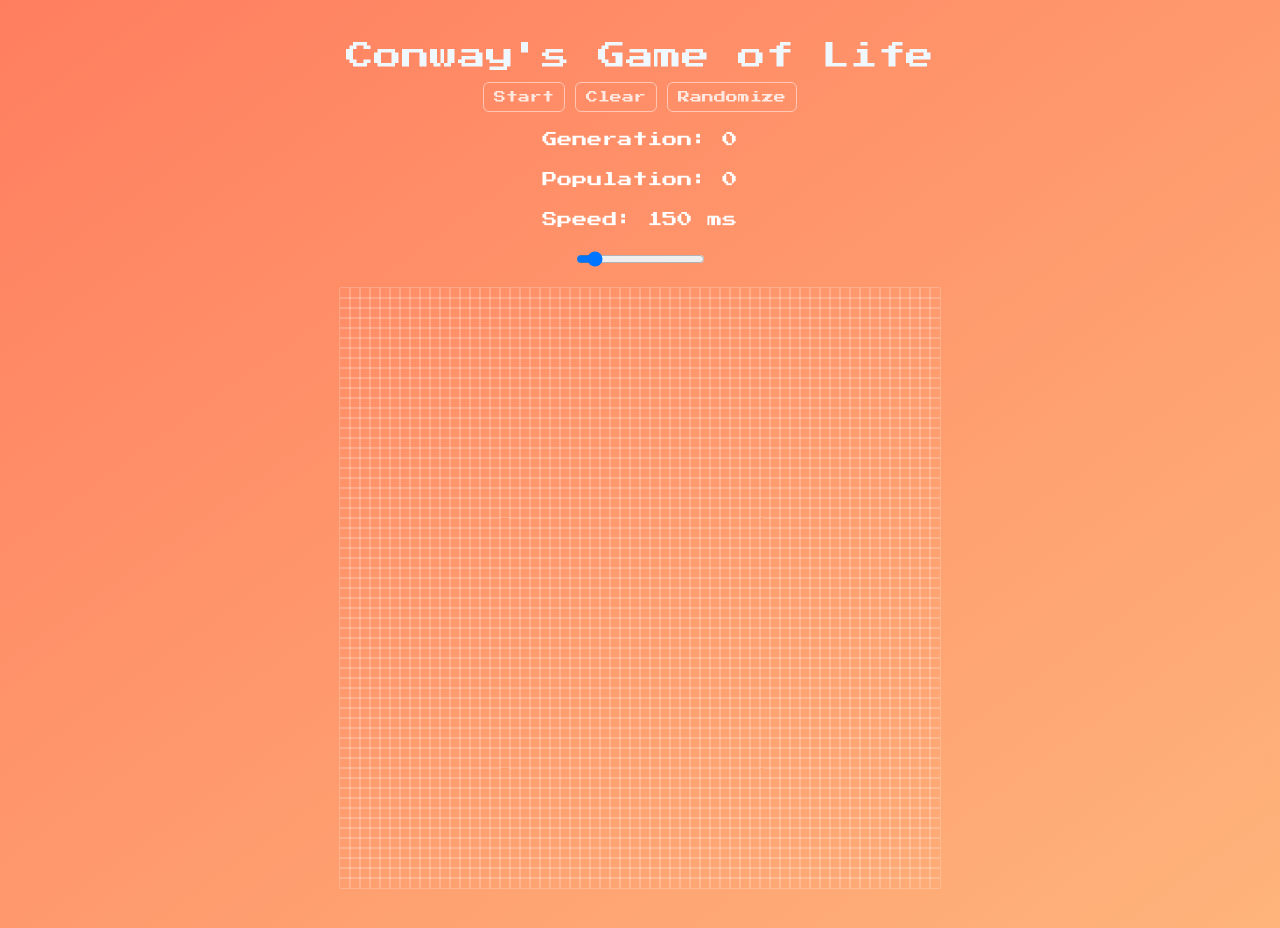
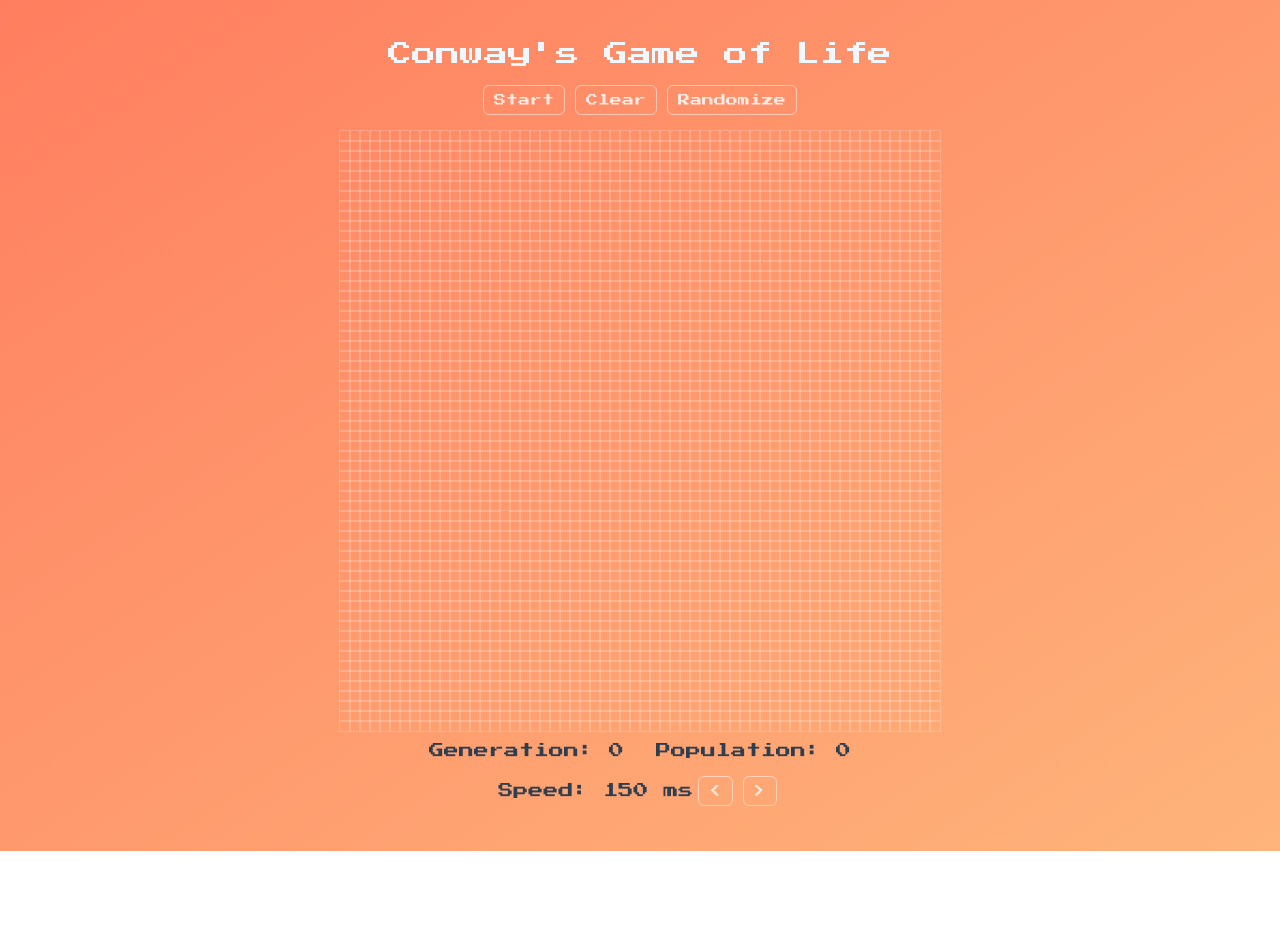
Before and after one commit to samvitjain/game-of-life, a Vue app: page / in a window 1280 px wide. After the commit the page ends 851 px from the top, so only its background shows below. Built offline with nearby package versions, Linux system fonts and the light colour scheme.

Commit message:
Add speed buttons

```diff
--- a/src/components/GameOfLife.vue
+++ b/src/components/GameOfLife.vue
@@ -1,23 +1,10 @@
 <template>
   <div class="container-fluid">
-    <h3 class="text-center" style="color: aliceblue;">Conway's Game of Life</h3>
-    <div class="text-center mb-3">
+    <h4 class="text-center my-2" style="color: aliceblue;">Conway's Game of Life</h4>
+    <div class="d-flex justify-content-center text-center my-3">
       <button class="btn btn-control" @click="toggleGame">{{ isRunning ? 'Stop' : 'Start' }}</button>
       <button class="btn btn-control" @click="clearGrid">Clear</button>
       <button class="btn btn-control" @click="randomizeGrid">Randomize</button>
-    </div>
-    <div class="info mb-3 text-center">
-      <p>Generation: {{ generation }}</p>
-      <p>Population: {{ population }}</p>
-      <p>Speed: {{ intervalSpeed }} ms</p>
-      <input
-        type="range"
-        min="50"
-        max="1000"
-        step="50"
-        v-model="intervalSpeed"
-        @input="updateSpeed"
-      />
     </div>
     <div class="grid-container">
       <div class="grid">
@@ -28,6 +15,15 @@
           @click="toggleCell(index)"
         ></div>
       </div>
+    </div>
+    <div class="d-flex justify-content-center">
+      <div class="mx-3 my-2">Generation: {{ generation }}</div>
+      <div class="mx-3 my-2">Population: {{ population }}</div>
+    </div>
+    <div class="d-flex justify-content-center align-items-center">
+      <p class="my-2">Speed: {{ intervalSpeed }} ms</p>
+      <button class="btn btn-control" @click="decreaseSpeed">&lt;</button>
+      <button class="btn btn-control" @click="increaseSpeed">&gt;</button>
     </div>
   </div>
 </template>
@@ -111,6 +107,20 @@ export default {
       }
     };
 
+    const increaseSpeed = () => {
+      if (intervalSpeed.value > 50) {
+        intervalSpeed.value -= 50;
+        updateSpeed();
+      }
+    };
+
+    const decreaseSpeed = () => {
+      if (intervalSpeed.value < 1000) {
+        intervalSpeed.value += 50;
+        updateSpeed();
+      }
+    };
+
     const population = computed(() => grid.value.filter(cell => cell).length);
 
     onUnmounted(() => {
@@ -128,7 +138,8 @@ export default {
       stopGame,
       clearGrid,
       randomizeGrid,
-      updateSpeed,
+      increaseSpeed,
+      decreaseSpeed,
       isRunning
     };
   }
```
